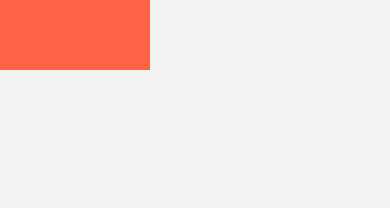
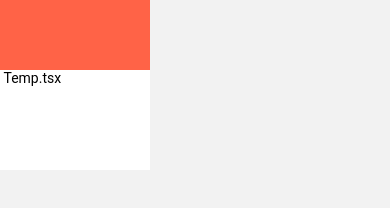
Before and after one commit to CCC-org/keewe-app, a React Native app: screen / in a window 390 px wide. Shown: the part 194-402 px from the top of the page. Built offline with nearby package versions, Linux system fonts and the light colour scheme.

Commit message:
create Temp.tsx for testing components

```diff
--- a/App.tsx
+++ b/App.tsx
@@ -10,6 +10,7 @@ import { Provider as PaperProvider } from 'react-native-paper';
 import light from './src/theme/light';
 import { QueryClient, QueryClientProvider } from 'react-query';
 import { createNativeStackNavigator } from '@react-navigation/native-stack';
+import Temp from './src/screens/Temp';
 
 const Stack = createNativeStackNavigator();
 const queryClient = new QueryClient();
@@ -30,6 +31,7 @@ export default function App() {
                 <Stack.Screen name="NicknameCreation" component={NicknameCreationScreen} />
                 <Stack.Screen name="SignUp" component={SignUpScreen} />
                 <Stack.Screen name="Login" component={LoginScreen} />
+                <Stack.Screen name="Temp" component={Temp} />
               </Stack.Navigator>
             </QueryClientProvider>
           </NavigationContainer>
--- a/src/navigation/index.tsx
+++ b/src/navigation/index.tsx
@@ -32,6 +32,17 @@ export function RootScreen() {
           <Text> SignUpScreen.tsx</Text>
         </View>
       </Pressable>
+      <Pressable onPress={() => navigation.navigate('Temp')}>
+        <View
+          style={{
+            backgroundColor: 'white',
+            width: 150,
+            height: 100,
+          }}
+        >
+          <Text> Temp.tsx</Text>
+        </View>
+      </Pressable>
     </>
     /*
     <Pressable onPress={() => navigation.navigate('Stack.screen.name String')}>
--- /dev/null
+++ b/src/screens/Temp.tsx
@@ -0,0 +1,8 @@
+import React from 'react';
+import { Text } from 'react-native-paper';
+
+const Temp = () => {
+  return <Text>Temp</Text>;
+};
+
+export default Temp;
--- a/types.tsx
+++ b/types.tsx
@@ -23,6 +23,7 @@ export type RootStackParamList = {
   SignUp: undefined;
   GetToken: undefined;
   Login: undefined;
+  Temp: undefined;
 };
 
 export type RootStackScreenProps<Screen extends keyof RootStackParamList> = NativeStackScreenProps<
```
